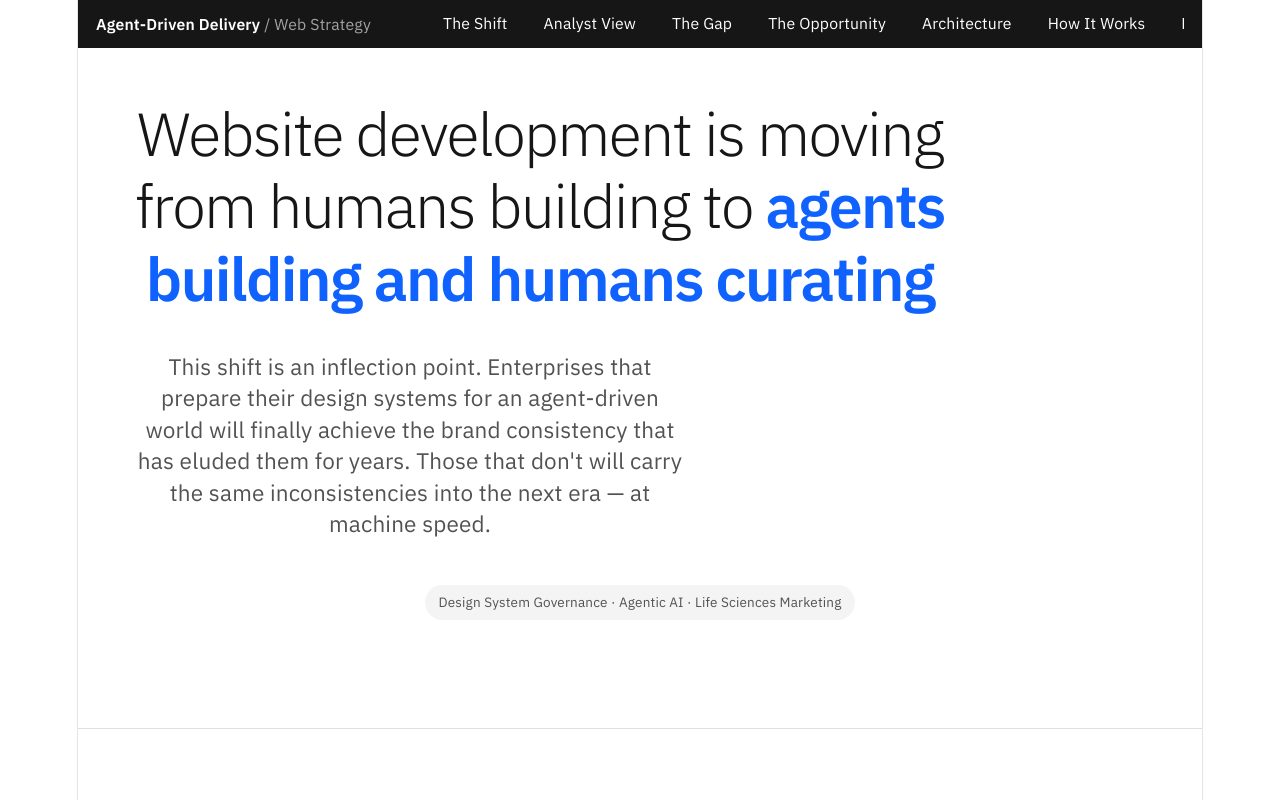
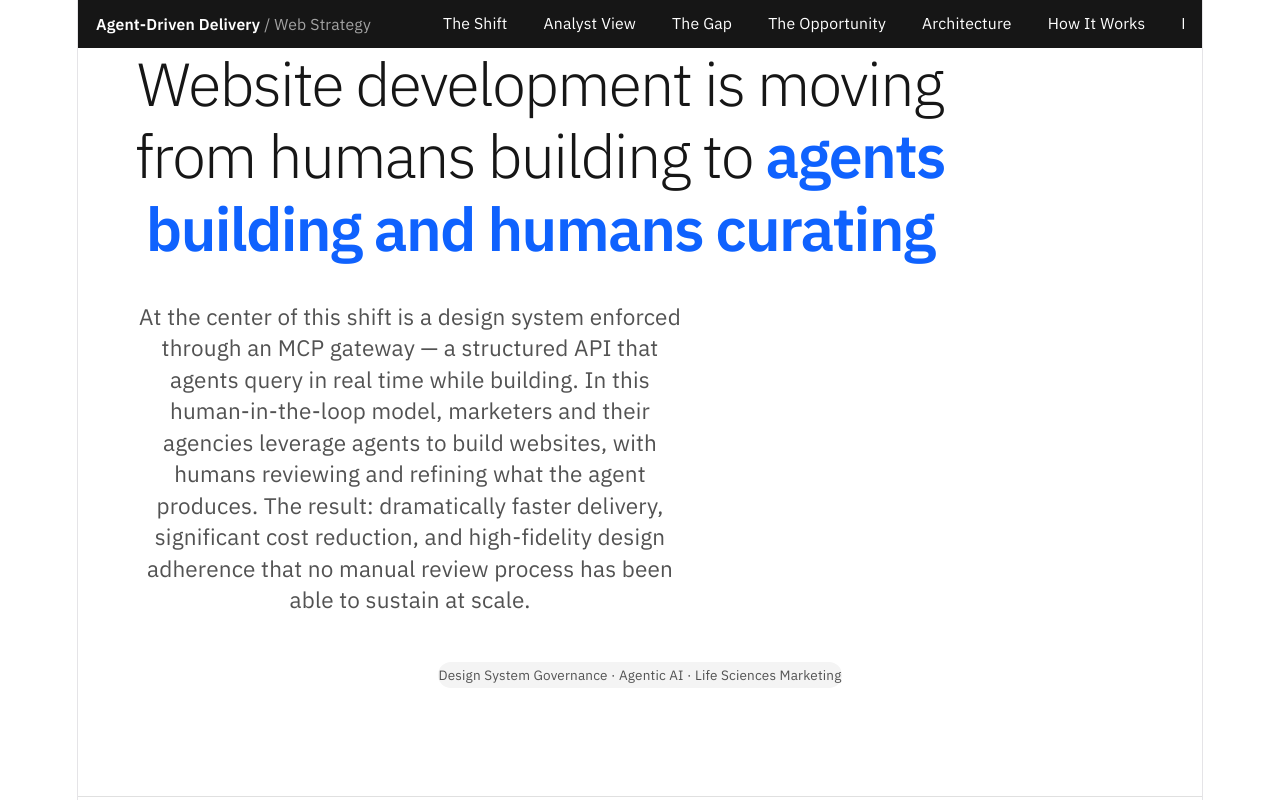
Before and after one commit to pradeepananth-cyber/agentic-web-build, a React (Vite) app: page / in a window 1280 px wide. Shown: the top 800 px of the page. Built offline with nearby package versions, Linux system fonts and the light colour scheme.

Commit message:
Intro paragraph

```diff
--- a/src/agent-driven-web-delivery-pitch.jsx
+++ b/src/agent-driven-web-delivery-pitch.jsx
@@ -262,24 +262,18 @@ function Hero() {
             maxWidth: 560,
             margin: `0 0 ${C.s08}`,
           }}
-        >
-          This shift is an inflection point. Enterprises that prepare their
-          design systems for an agent-driven world will finally achieve the
-          brand consistency that has eluded them for years. Those that don't
-          will carry the same inconsistencies into the next era — at machine
-          speed.
-        </p>
-        <span
-          style={{
-            display: "inline-flex",
-            alignItems: "center",
-            background: C.layer01,
-            color: C.textSecondary,
-            fontFamily: FONT,
-            fontSize: "0.75rem",
-            padding: `${C.s02} ${C.s04}`,
-            borderRadius: 24,
-          }}
+        > At the center of this shift is a design system enforced through an
+          MCP gateway — a structured API that agents query in real time while
+          building. In this human-in-the-loop model, marketers and their
+          agencies leverage agents to build websites, with humans reviewing
+          and refining what the agent produces. The result: dramatically
+          faster delivery, significant cost reduction, and high-fidelity
+          design adherence that no manual review process has been able to
+          sustain at scale. </p>
+          <span style={{ display: "inline-flex",
+          alignItems: "center", background: C.layer01, color:
+          C.textSecondary, fontFamily: FONT, fontSize: "0.75rem", padding: `$
+          {C.s02} ${C.s04}`, borderRadius: 24, }}
         >
           Design System Governance · Agentic AI · Life Sciences Marketing
         </span>
```
